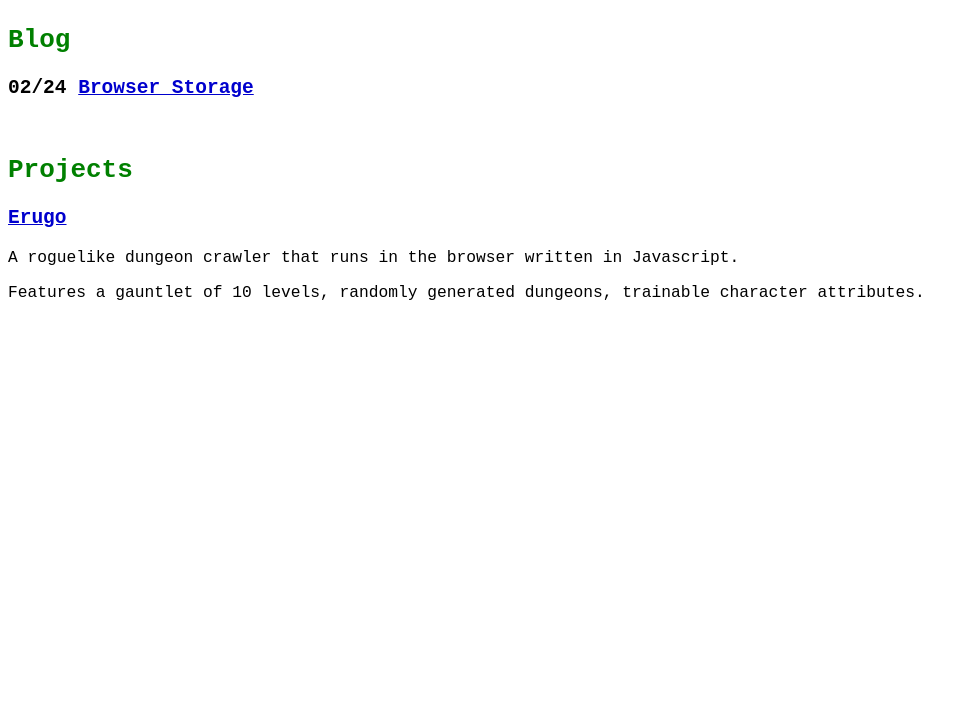
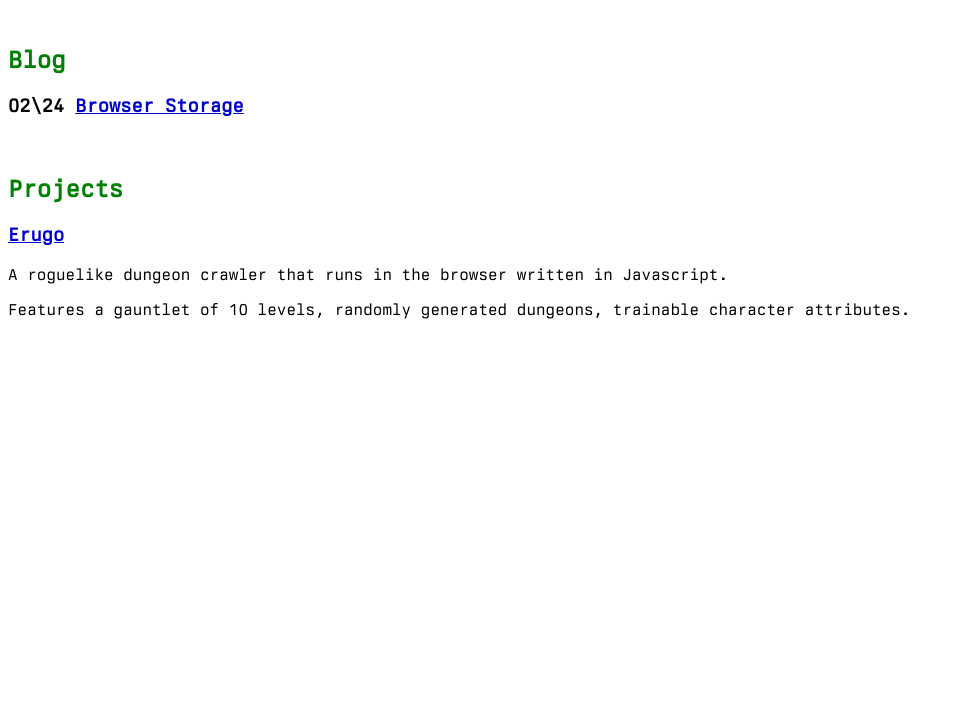
Before and after one commit to na4n/na4n.github.io, a plain HTML site: page index.html in a window 1280 px wide. Shown: the part 76-800 px from the top of the page, without its empty margins (0-976 px from the left). Drawn offline with Linux system fonts and the light colour scheme.

Commit message:
berkeley mono trial

```diff
--- a/blog/blog.css
+++ b/blog/css/blog.css
@@ -1,14 +1,18 @@
+@font-face {
+  font-family: 'Berkeley';
+  font-style: normal;
+  font-weight: normal;
+  src: local('Berkeley'), url('Berkeley.ttf') format('truetype');
+}
+
 a:link{
 	color: mediumblue;
 }
 
 *{
-    font-family: monospace;
+    font-family: Berkeley, monospace, sans-serif;
 }
 
-p{
-	font-size: 1.25em;
-}
 code{
 	color: red;
 	font-style: italic;
--- a/style.css
+++ b/css/style.css
@@ -1,23 +1,17 @@
-*{
-	font-family: monospace;
+@font-face {
+  font-family: 'Berkeley';
+  font-style: normal;
+  font-weight: normal;
+  src: local('Berkeley'), url('Berkeley.ttf') format('truetype');
 }
 
-h2{
-	font-size: 2em;
-}
-
-h3 {
-	font-size: 1.5em;
-}
-
-p{
-	font-size: 1.25em;
+*{
+	font-family: Berkeley, monospace, sans-serif;
 }
 
 a:link {
 	color:mediumblue;
 }
-
 
 /* Light mode */
 @media (prefers-color-scheme: light) {
--- a/index.html
+++ b/index.html
@@ -3,7 +3,7 @@
 	<head>
 		<!---<link rel="icon" href="resources/static.png">-->
 		<meta name="viewport" content="width=device-width, initial-scale=1.0">
-		<link rel="stylesheet" href="style.css">
+		<link rel="stylesheet" href="css/style.css">
 		<script src="main.js"></script>
 		<title>Nathan Annareddy</title>
 	</head>
```
Also changed, not shown: blog/BrowserStorage.html (+1 -1 lines), blog/css/Berkeley.ttf (added), css/Berkeley.ttf (added), css/BerkeleyMonoTrial-Regular.otf (added).
